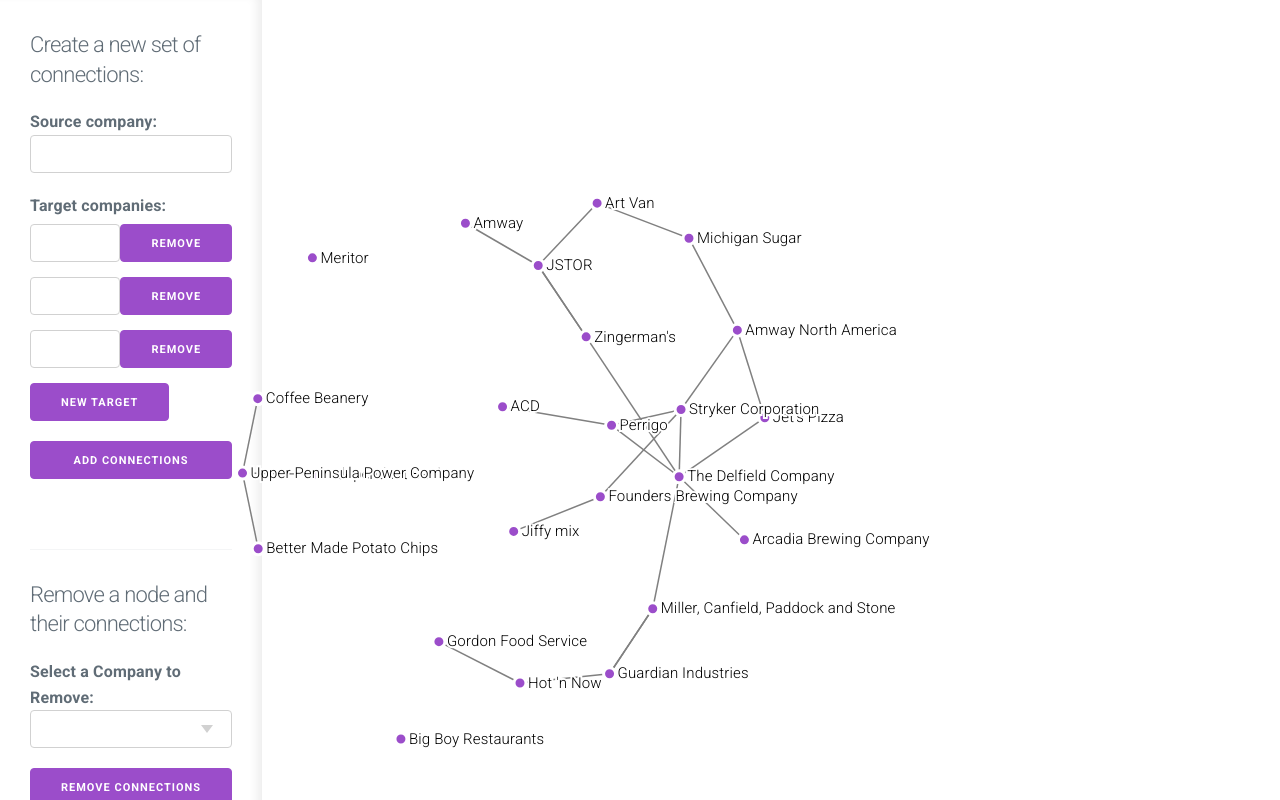
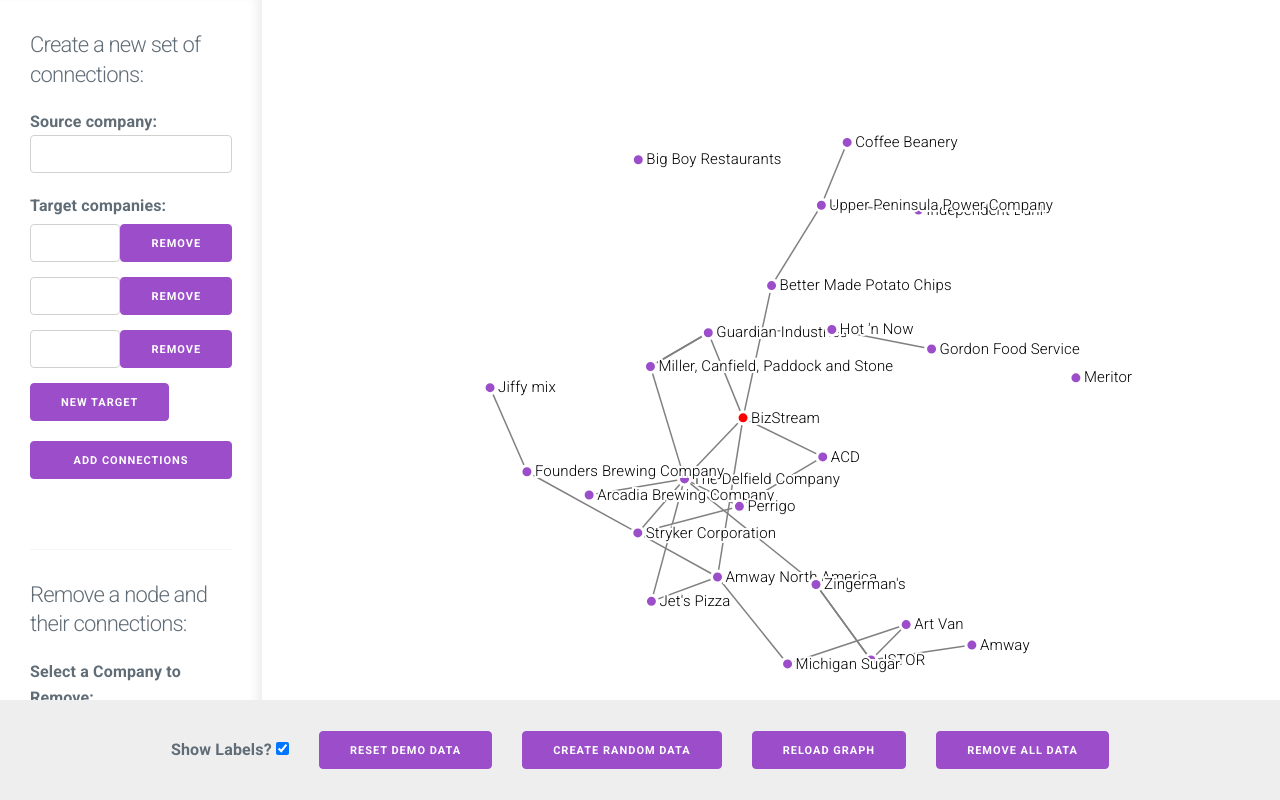
Before and after one commit to nkooman/relationship-graph, a Vue app: page / in a window 1280 px wide. Shown: the top 800 px of the page. Built offline with nearby package versions, Linux system fonts and the light colour scheme.

Commit message:
Added sorting. Moved settings to bottom of the screen. Fixed svg sizing issue.
Shoehorned BizStream into every dataset :)

```diff
--- a/src/App.vue
+++ b/src/App.vue
@@ -1,10 +1,13 @@
 <template>
   <div class="content-wrapper">
+    <div class="graph-with-controls">
       <div class="controls">
         <CreateNodeForm />
         <hr />
         <RemoveNodeForm />
-      <hr />
+      </div>
+      <RelationshipGraph />
+    </div>
     <div class="settings">
       <NodeLabelToggle />
       <ResetDataInput />
@@ -12,8 +15,6 @@
       <RelationshipGraphReloadButton />
       <RemoveAllDataInput />
     </div>
-    </div>
-    <RelationshipGraph />
   </div>
 </template>
 
@@ -50,16 +51,26 @@
 
 <style>
 html,
-body {
+body,
+#app {
   padding: 0;
   margin: 0;
   width: 100%;
   height: 100%;
 }
+</style>
 
+<style scoped>
 .content-wrapper {
+  height: 100%;
+}
+
+.graph-with-controls {
   display: grid;
-  grid: 1fr / 1fr 1500px;
+  grid: 1fr / 1fr 4fr;
+  height: calc(100% - 10rem);
+  position: relative;
+  z-index: 0;
 }
 
 .controls {
@@ -67,22 +78,32 @@
   padding: 3rem;
   display: grid;
   grid: auto-flow / 1fr;
-  align-content: space-between;
+  align-content: flex-start;
+  height: 100%;
 
-  height: 100%;
   box-shadow: inset -10px 0 10px -5px #eee;
 }
 
 .settings {
   display: grid;
-  grid: auto-flow / 1fr;
+  grid: 1fr / auto-flow;
+  align-items: center;
   justify-content: center;
+  gap: 0 3rem;
+  width: 100%;
+  background: #eee;
+  height: 10rem;
+  position: relative;
+  z-index: 10;
+}
+
+.settings :deep(button),
+.settings :deep(.show-labels),
+.settings :deep(.show-labels input[type="checkbox"]) {
+  margin: 0;
 }
 
 .graph {
   font-size: 1.5rem;
-  position: fixed;
-  top: 0;
-  right: 0;
 }
 </style>
--- a/src/components/Autocomplete.vue
+++ b/src/components/Autocomplete.vue
@@ -81,7 +81,8 @@
     );
 
     const matches = computed(() => {
-      return allSuggestions.value.filter(str => str.indexOf(selection.value) >= 0);
+      const filteredSuggestions = allSuggestions.value.filter(str => str.indexOf(selection.value) >= 0);
+      return [...filteredSuggestions].sort();
     });
 
     const suggestionClick = index => {
--- a/src/components/NodeLabelToggle.vue
+++ b/src/components/NodeLabelToggle.vue
@@ -27,9 +27,3 @@
   }
 });
 </script>
-
-<style scoped>
-.show-labels {
-  justify-self: flex-start;
-}
-</style>
--- a/src/components/RelationshipGraph.vue
+++ b/src/components/RelationshipGraph.vue
@@ -1,6 +1,6 @@
 <template>
-  <div :class="['graph', { 'hide-labels': !showLabels }]">
-    <svg ref="svgRef" width="1500" height="900"></svg>
+  <div ref="graphRef" :class="['graph', { 'hide-labels': !showLabels }]">
+    <svg ref="svgRef"></svg>
   </div>
 </template>
 
@@ -16,6 +16,7 @@
     const store = useStore();
     const graph = computed(() => store.state.graph);
     const showLabels = computed(() => store.state.showLabels);
+    const graphRef = ref();
     const svgRef = ref();
 
     const killChildren = parent => {
@@ -28,19 +29,25 @@
     const reallyDumbSolution = () => {
       const graphToBeMutated = deepClone(graph.value);
       killChildren(svgRef.value);
-      const svg = d3.select("svg");
-      const width = svg.attr("width");
-      const height = svg.attr("height");
+      const width = graphRef.value.offsetWidth;
+      // There's something that adds 7 pixels of height to the graph div.
+      // If you were to reload the graph a lot the element would grown in height.
+      const height = graphRef.value.offsetHeight - 7;
+      const svg = d3
+        .select("svg")
+        .attr("width", width)
+        .attr("height", height);
       const container = svg.append("g");
 
-      svg.call(
-        d3
-          .zoom()
-          .scaleExtent([0, 8])
-          .on("zoom", event => {
-            container.attr("transform", event.transform);
-          })
-      );
+      const zoom = d3
+        .zoom()
+        .scaleExtent([0, 8])
+        .on("zoom", event => {
+          container.attr("transform", event.transform);
+        });
+
+      svg.call(zoom);
+      svg.call(zoom.transform, d3.zoomIdentity);
 
       const simulation = d3
         .forceSimulation(graphToBeMutated.nodes)
@@ -84,7 +91,7 @@
       nodes
         .append("circle")
         .attr("stroke", "white")
-        .attr("fill", "#9b4dca")
+        .attr("fill", d => (d.name === "BizStream" ? "red" : "#9b4dca"))
         .attr("stroke-width", 3)
         .attr("r", 6)
         .append("title")
@@ -150,11 +157,11 @@
     });
 
     watch(graph, () => {
-      console.log(graph.value);
       reallyDumbSolution();
     });
 
     return {
+      graphRef,
       svgRef,
       showLabels
     };
@@ -166,4 +173,8 @@
 .hide-labels:deep(.node-label) {
   display: none;
 }
+
+.graph {
+  max-height: 100%;
+}
 </style>
--- a/src/components/RemoveNodeForm.vue
+++ b/src/components/RemoveNodeForm.vue
@@ -21,7 +21,7 @@
     const store = useStore();
     const graph = computed(() => store.state.graph);
     const companies = computed(() => store.state.companies);
-    const names = computed(() => graph.value.nodes.map(node => node?.name));
+    const names = computed(() => [...graph.value.nodes.map(node => node?.name)].sort());
     const selection = ref();
 
     const removeNode = e => {
--- a/src/constants.js
+++ b/src/constants.js
@@ -4,6 +4,7 @@
 };
 
 export const defaultCompanies = [
+  "BizStream",
   "ACD",
   "Amway",
   "Amway North America",
@@ -32,6 +33,9 @@
 
 export const defaultGraph = {
   nodes: [
+    {
+      name: "BizStream"
+    },
     {
       name: "ACD"
     },
@@ -106,6 +110,26 @@
     }
   ],
   links: [
+    {
+      source: "BizStream",
+      target: "The Delfield Company"
+    },
+    {
+      source: "BizStream",
+      target: "Better Made Potato Chips"
+    },
+    {
+      source: "ACD",
+      target: "BizStream"
+    },
+    {
+      source: "Amway North America",
+      target: "BizStream"
+    },
+    {
+      source: "BizStream",
+      target: "Guardian Industries"
+    },
     {
       source: "Amway",
       target: "JSTOR"
--- a/src/utils/graph-helpers.js
+++ b/src/utils/graph-helpers.js
@@ -3,7 +3,7 @@
 export const createNodes = items => items.map(item => ({ name: item }));
 export const createRandomLinks = nodes =>
   nodes.reduce((accumulator, value) => {
-    const numberOfRandomConnections = getRandomIntInclusive(0)(2);
+    const numberOfRandomConnections = value.name === "BizStream" ? getRandomIntInclusive(3)(6) : getRandomIntInclusive(0)(2);
     const randomConnections = [];
     const otherNodes = nodes.filter(node => node !== value);
 
```
Lines whose indentation alone changed are shown as unchanged.
